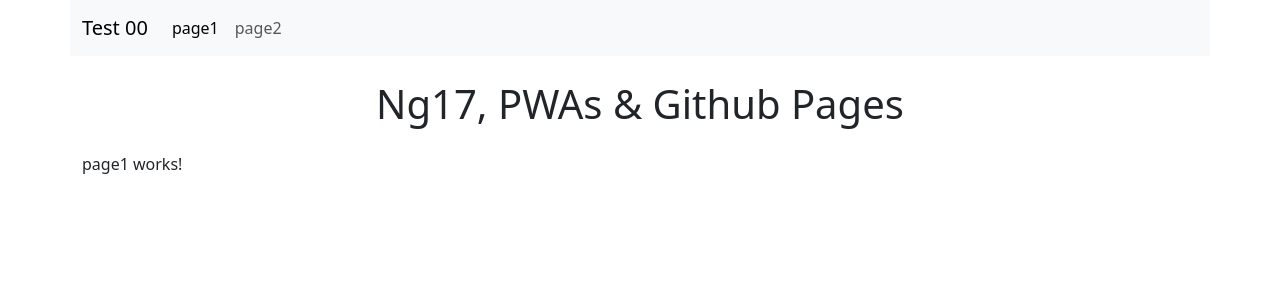
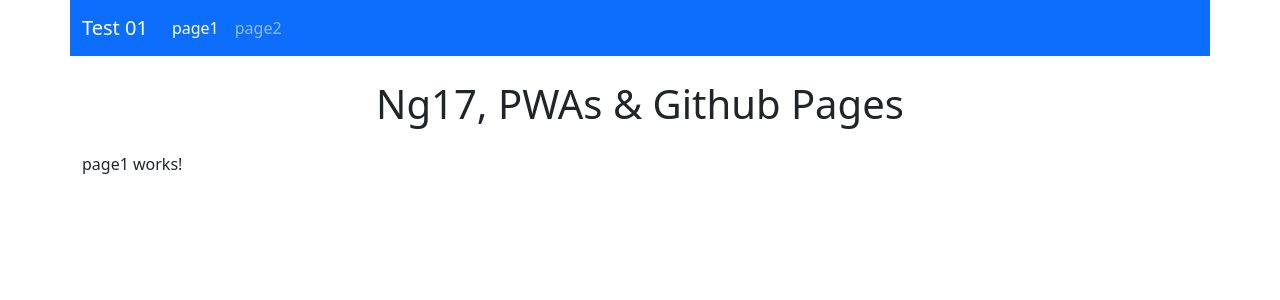
Before and after one commit to ghchfolio/ngworks, an Angular app: page /page1 in a window 1280 px wide. Shown: the top 300 px of the page. Built offline with nearby package versions, Linux system fonts and the light colour scheme.

Commit message:
update nav color

```diff
--- a/src/app/components/nav/nav.component.ts
+++ b/src/app/components/nav/nav.component.ts
@@ -6,10 +6,10 @@
     standalone: true,
     imports: [RouterLink, RouterLinkActive, NavComponent],
     template: `
-    <nav class="container navbar navbar-expand-lg bg-body-tertiary">
+    <nav class="container navbar navbar-expand-lg bg-primary" data-bs-theme="dark">
   <div class="container-fluid">
 
-  <a class="navbar-brand" href="#">Test 00</a>
+  <a class="navbar-brand" href="#">Test 01</a>
 
     <button class="navbar-toggler" type="button" data-bs-toggle="collapse" data-bs-target="#navbarSupportedContent" aria-controls="navbarSupportedContent" aria-expanded="false" aria-label="Toggle navigation">
       <span class="navbar-toggler-icon"></span>
```
